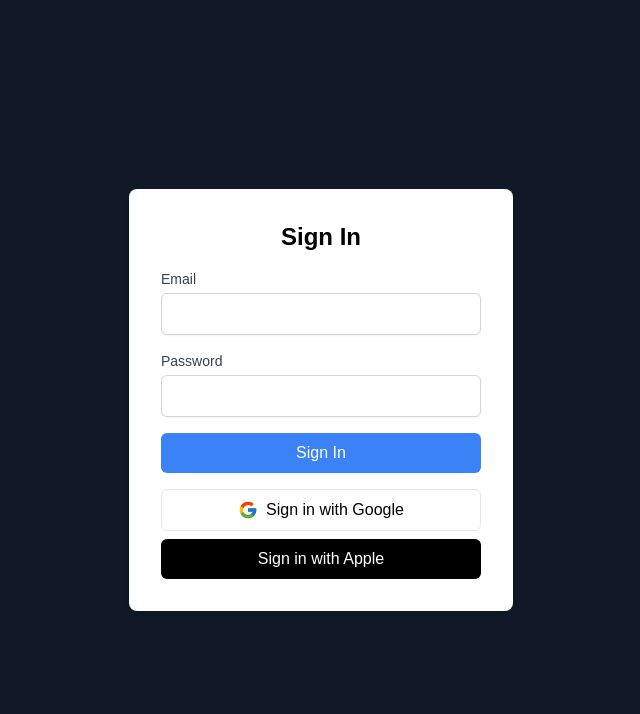
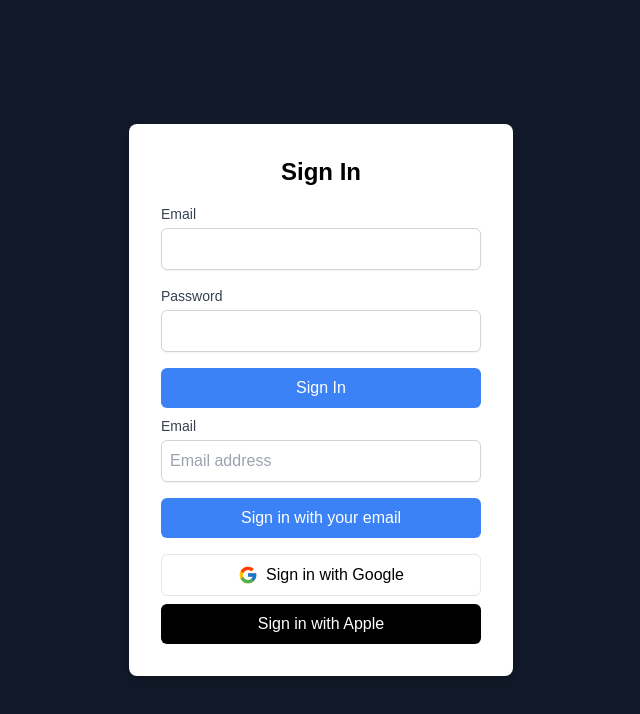
Before and after one commit to mamisoa/scaffold, a Next.js app: page /auth/sign-in in a window 1280 px wide. Shown: the top 714 px of the page, without its empty margins (319-959 px from the left). Built offline with nearby package versions, Linux system fonts and the light colour scheme; no server answers.

Commit message:
link works

```diff
--- a/package.json
+++ b/package.json
@@ -13,6 +13,7 @@
     "@prisma/client": "^5.21.1",
     "next": "14.2.15",
     "next-auth": "^5.0.0-beta.25",
+    "nodemailer": "^6.9.15",
     "react": "^18",
     "react-dom": "^18",
     "react-icons": "^5.3.0"
--- a/src/app/auth/sign-in/signin.tsx
+++ b/src/app/auth/sign-in/signin.tsx
@@ -1,33 +1,51 @@
 'use client';
 
+import { handleEmailSignIn } from "@/lib/auth/emailSignInServerAction";
 import { handleGoogleSignIn } from "@/lib/auth/googleSignInServerAction";
+import { useState, useTransition } from "react";
 import { FcGoogle } from "react-icons/fc";
 
 export default function SignInPage() {
+  const [isPending, startTransition] = useTransition();
+  const [formData, setFormData] = useState({ email: "", password: "" });
+
+  const handleSubmit = (event: React.FormEvent) => {
+    event.preventDefault(); // Prevents the form from submitting and reloading the page, allowing us to handle the submission in TypeScript.
+    try {
+      startTransition(async () => {
+        await handleEmailSignIn(formData.email);
+      });
+    } catch (error) {
+      console.error(error);
+    }
+  };
+
   return (
     <div className="min-h-screen flex items-center justify-center bg-gray-900">
       <div className="bg-white p-8 rounded-lg shadow-md w-96">
         <h2 className="text-2xl font-bold mb-4 text-center text-black">Sign In</h2>
-        <form onSubmit={() => {}} className="space-y-4">
+
+        {/* Standard Sign In Form */}
+        <form onSubmit={handleSubmit} className="space-y-4">
           <div>
             <label htmlFor="email" className="block text-sm font-medium text-gray-700">Email</label>
             <input
               type="email"
               id="email"
-              value=""
-              onChange={() => {}}
-              className="mt-1 block w-full border border-gray-300 rounded-md shadow-sm p-2"
+              value={formData.email}
+              onChange={(e) => setFormData({ ...formData, email: e.target.value })}
+              className="text-black mt-1 block w-full border border-gray-300 rounded-md shadow-sm p-2"
               required
             />
           </div>
           <div>
-            <label htmlFor="password" className="block text-sm font-medium text-gray-700">Password</label>
+            <label htmlFor="password" className="text-black block text-sm font-medium text-gray-700">Password</label>
             <input
               type="password"
               id="password"
-              value=""
-              onChange={() => {}}
-              className="mt-1 block w-full border border-gray-300 rounded-md shadow-sm p-2"
+              value={formData.password}
+              onChange={(e) => setFormData({ ...formData, password: e.target.value })}
+              className="text-black mt-1 block w-full border border-gray-300 rounded-md shadow-sm p-2"
               required
             />
           </div>
@@ -35,6 +53,30 @@ export default function SignInPage() {
             Sign In
           </button>
         </form>
+
+        {/* Email Link Sign In Form */}
+        <form onSubmit={handleSubmit} className="my-2 space-y-4">
+          <div>
+            <label htmlFor="email-link" className="block text-sm font-medium text-gray-700">Email</label>
+            <input
+              type="email"
+              id="email-link"
+              value={formData.email}
+              maxLength={320}
+              placeholder="Email address"
+              onChange={(event: React.ChangeEvent<HTMLInputElement>) =>
+                setFormData({ ...formData, email: event.target.value })
+              }
+              disabled={isPending}
+              className="text-black mt-1 block w-full border border-gray-300 rounded-md shadow-sm p-2"
+              required
+            />
+          </div>
+          <button type="submit" className="w-full bg-blue-500 text-white p-2 rounded-md hover:bg-blue-600">
+            Sign in with your email
+          </button>
+        </form>
+
         <div className="mt-4">
           <button onClick={() => handleGoogleSignIn()} className="flex items-center justify-center w-full bg-white text-black p-2 rounded-md border hover:bg-gray-100 mb-2">
             <FcGoogle className="bg-white w-5 h-5 mr-2" />
@@ -46,5 +88,5 @@ export default function SignInPage() {
         </div>
       </div>
     </div>
-    )
+  );
 }
--- a/src/lib/auth/authConfig.ts
+++ b/src/lib/auth/authConfig.ts
@@ -2,6 +2,7 @@ import NextAuth from "next-auth"
 import { PrismaAdapter } from "@auth/prisma-adapter"
 import { prisma } from "@/lib/prisma"
 import Google from "next-auth/providers/google"
+import Nodemailer from "next-auth/providers/nodemailer";
 
 export const { handlers, signIn, signOut, auth } = NextAuth({
     trustHost: true, // use NEXTAUTH_URL env variable
@@ -19,6 +20,17 @@ export const { handlers, signIn, signOut, auth } = NextAuth({
             clientId: process.env.AUTH_GOOGLE_ID,
             clientSecret: process.env.AUTH_GOOGLE_SECRET,
             allowDangerousEmailAccountLinking: true,
+        }),
+        Nodemailer({
+            server: {
+                host: process.env.EMAIL_SERVER_HOST,
+                port: parseInt(process.env.EMAIL_SERVER_PORT!, 10),
+                auth: {
+                  user: process.env.EMAIL_SERVER_USER,
+                  pass: process.env.EMAIL_SERVER_PASSWORD,
+                },
+              },
+              from: process.env.EMAIL_FROM,
         })
     ],
     callbacks: {
--- /dev/null
+++ b/src/lib/auth/emailSignInServerAction.ts
@@ -0,0 +1,11 @@
+"use server";
+
+import { signIn } from "@/lib/auth/authConfig";
+
+export const handleEmailSignIn = async (email: string) => {
+  try {
+    await signIn("nodemailer", { email, callbackUrl: "/dashboard" });
+  } catch (error) {
+    throw error;
+  }
+};
```
Also changed, not shown: 1 other file (tests, documents, lock files or other folders). Lines whose indentation alone changed are shown as unchanged.
